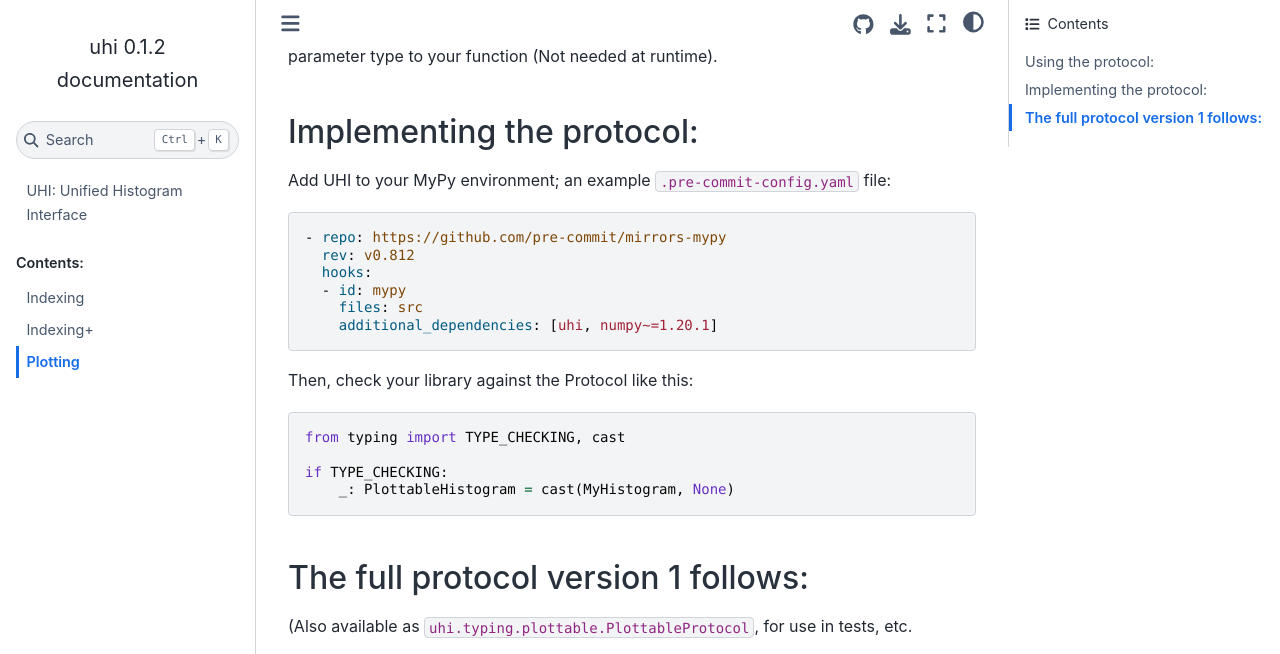
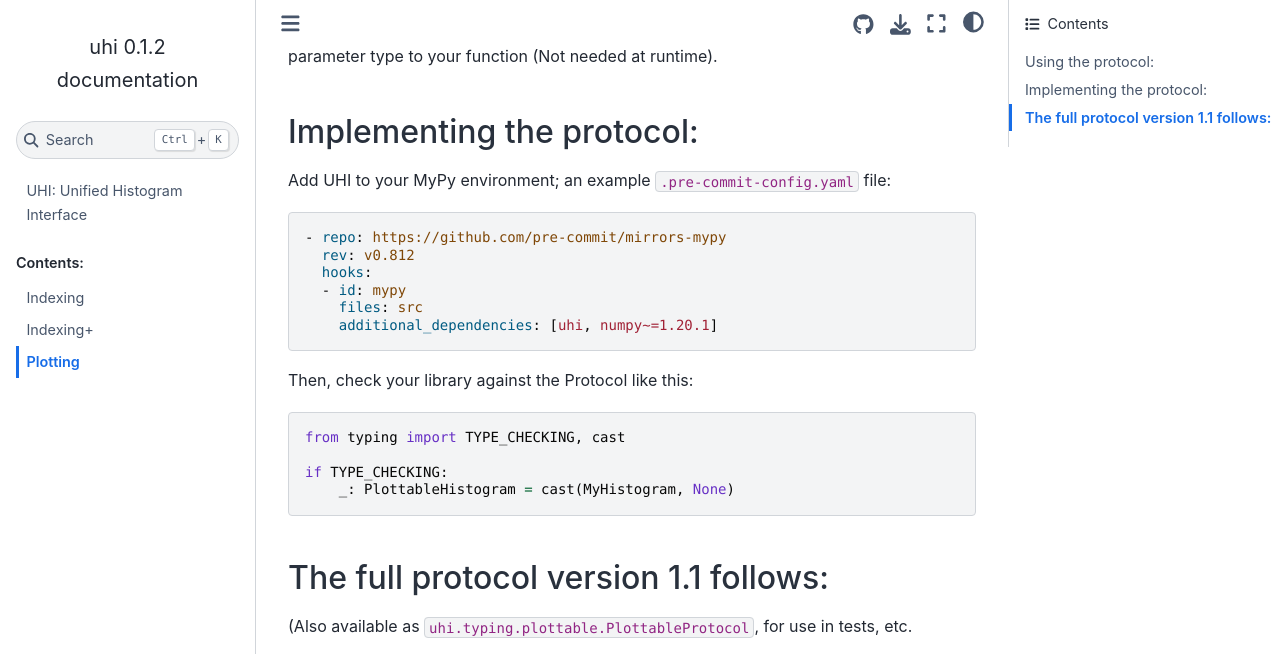
Before and after one commit to scikit-hep/uhi, a Sphinx documentation site: the page built from docs/plotting.rst, in a window 1280 px wide and 900 px high, scrolled down 956 px, cut to the strip 0-654 px from the top of the window. Built offline with Sphinx 7.4.7 and the Sphinx Book theme 1.1.4, drawn with Linux system fonts in a browser that asks for light colours.

```diff
--- a/docs/plotting.rst
+++ b/docs/plotting.rst
@@ -63,8 +63,8 @@ Then, check your library against the Protocol like this:
         _: PlottableHistogram = cast(MyHistogram, None)
 
 
-The full protocol version 1 follows:
-^^^^^^^^^^^^^^^^^^^^^^^^^^^^^^^^^^^^
+The full protocol version 1.1 follows:
+^^^^^^^^^^^^^^^^^^^^^^^^^^^^^^^^^^^^^^
 
 (Also available as ``uhi.typing.plottable.PlottableProtocol``, for use in tests, etc.
 
```
Also changed, not shown: README.md (+7 -1 lines), 1 other file.
